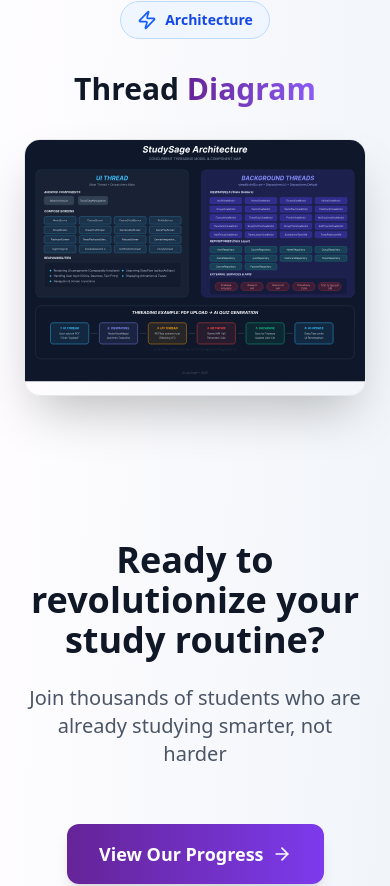
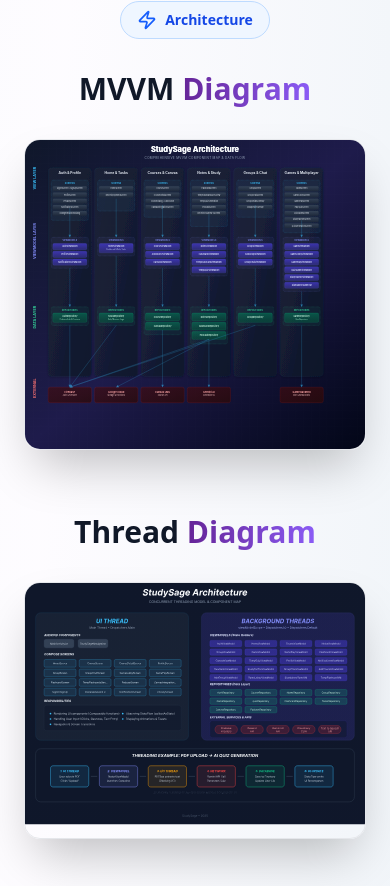
Before and after one commit to manavbansal1/StudySage-Website, a Next.js app: page /idea in a window 390 px wide. Shown: the part 6942-7828 px from the top of the page. Built offline with nearby package versions, Linux system fonts and the light colour scheme.

Commit message:
Added MVVM diagram to above the thread diagram

```diff
--- a/app/idea/page.tsx
+++ b/app/idea/page.tsx
@@ -334,12 +334,29 @@ export default function IdeaPage() {
           ))}
         </div>
 
-        {/* Thread Diagram Section */}
+        {/* MVVM Diagram Section */}
         <div className="mt-16 text-center space-y-8">
           <div className="inline-flex items-center gap-2 px-4 py-2 rounded-full bg-blue-50 dark:bg-blue-900/20 border border-blue-200 dark:border-blue-800">
             <Zap className="w-5 h-5 text-blue-600 dark:text-blue-400" />
             <span className="text-blue-700 dark:text-blue-300 font-semibold text-sm">Architecture</span>
           </div>
+
+          <h2 className="text-3xl sm:text-4xl font-bold text-gray-900 dark:text-white">
+            MVVM <span className="bg-gradient-to-r from-[#652497] to-[#8b5cf6] bg-clip-text text-transparent">Diagram</span>
+          </h2>
+
+          <div className="relative rounded-2xl overflow-hidden shadow-2xl border border-gray-200 dark:border-slate-700">
+            <img
+              src="/MVVM.svg"
+              alt="MVVM Diagram"
+              className="w-full h-auto"
+            />
+          </div>
+        </div>
+
+        {/* Thread Diagram Section */}
+        <div className="mt-16 text-center space-y-8">
+
 
           <h2 className="text-3xl sm:text-4xl font-bold text-gray-900 dark:text-white">
             Thread <span className="bg-gradient-to-r from-[#652497] to-[#8b5cf6] bg-clip-text text-transparent">Diagram</span>
```
Also changed, not shown: public/MVVM.svg (added).
